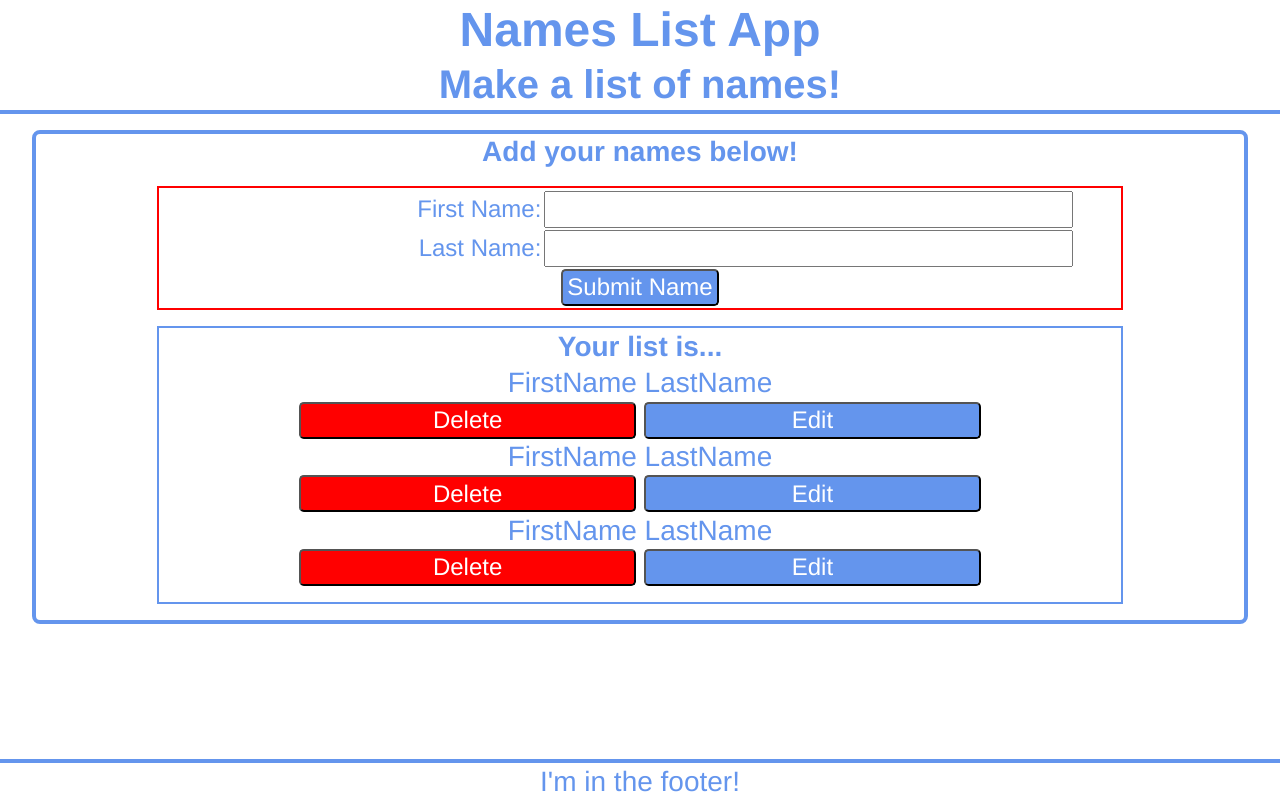
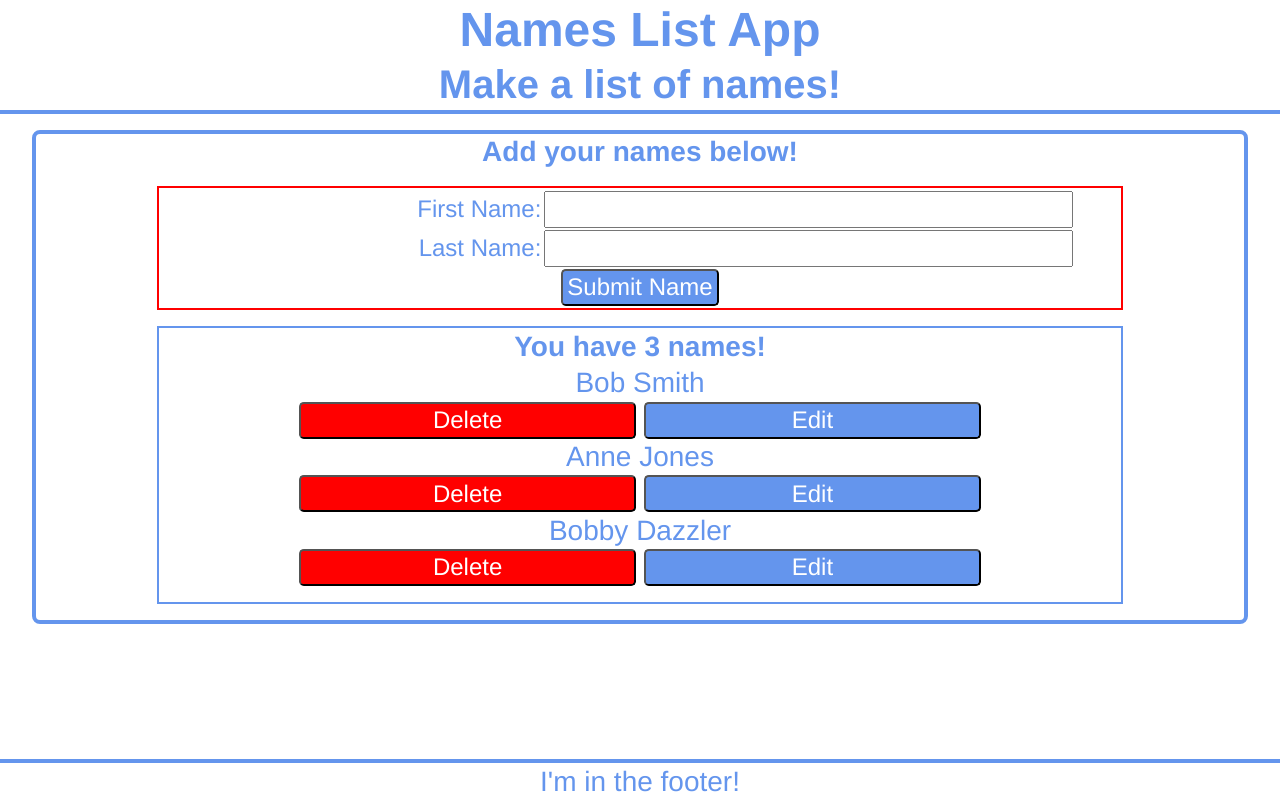
Before and after one commit to StewartMacLeman/Names-List-MERN-Version, a React (Create React App) app in the folder frontend/: page / in a window 1280 px wide. Built offline with nearby package versions, Linux system fonts and the light colour scheme.

Commit message:
Names looping function added.

```diff
--- a/frontend/src/App.js
+++ b/frontend/src/App.js
@@ -4,10 +4,27 @@ import Main from "./components/Main";
 import Footer from "./components/Footer";
 
 const App = () => {
+  const starterData = [
+    {
+      _id: "name_1",
+      f_name: "Bob",
+      l_name: "Smith"
+    },
+    {
+      _id: "name_2",
+      f_name: "Anne",
+      l_name: "Jones"
+    },
+    {
+      _id: "name_3",
+      f_name: "Bobby",
+      l_name: "Dazzler"
+    },
+  ]
   return (
     <>
       <Header />
-      <Main />
+      <Main starterData={starterData}/>
       <Footer />
     </>
   );
--- a/frontend/src/components/Main.js
+++ b/frontend/src/components/Main.js
@@ -1,16 +1,17 @@
-import React from "react";
+import React, {useState} from "react";
 import NamesCont from "./NamesCont";
 import CreateForm from "./forms/CreateForm";
 import ModalDiv from "./forms/ModalDiv";
 import EditForm from "./forms/EditForm";
 import DeleteForm from "./forms/DeleteForm";
 
-const Main = () => {
+const Main = (props) => {
+    const [names, setNames] = useState(props.starterData)
     return (
         <main className="main">
             <h3>Add your names below!</h3>
             <CreateForm />
-            <NamesCont />
+            <NamesCont names={names}/>
             <ModalDiv />
             <EditForm />
             <DeleteForm />
--- a/frontend/src/components/NameItem.js
+++ b/frontend/src/components/NameItem.js
@@ -1,14 +1,11 @@
 import React from "react";
 
-const NameItem = () => {
+const NameItem = (props) => {
   return (
     <>
-      <p>
-        <span className="firstName">FirstName</span>
-        <span className="lastName"> LastName</span>
-      </p>
+      <p>{props.firstName} {props.lastName}</p>
       <div className="buttonsCont">
-        <div className="hiddenDiv" data-id_value="<%= name._id %>"></div>
+        <div className="hiddenDiv" data-id_value={`${props.id}`}></div>
         <button className="deleteName delCol">Delete</button>
         <button className="editName">Edit</button>
       </div>
--- a/frontend/src/components/NamesCont.js
+++ b/frontend/src/components/NamesCont.js
@@ -1,15 +1,41 @@
-import React from 'react';
-import NameItem from './NameItem';
+import React from "react";
+import NameItem from "./NameItem";
 
-const NamesCont = () => {
-    return (
-        <section className="namesCont">
-            <h3>Your list is...</h3>
-            <NameItem />
-            <NameItem />
-            <NameItem />
-        </section>
-    )
-}
+// const NoNames = () => {
+//     return (
+//         <h3>You have no names!</h3>
+//     )
+// }
+// const OneName = () => {
+//     return (
+//         <h3>You have one name!</h3>
+//     )
+// }
+// const ManyNames = (props) => {
+//     return (
+//         <h3>You have {props.names.length} names!</h3>
+//     )
+// }
+
+const NamesCont = (props) => {
+
+  return (
+    <section className="namesCont">
+      {(props.names.length === 0) && <h3>You have no names!</h3>}
+      {(props.names.length === 1) && <h3>You have one name!</h3>}
+      {(props.names.length > 1) && <h3>You have {props.names.length} names!</h3> }
+      {props.names.map((item) => {
+        return (
+          <NameItem
+            key={item._id}
+            id={item._id}
+            firstName={item.f_name}
+            lastName={item.l_name}
+          />
+        );
+      })}
+    </section>
+  );
+};
 
 export default NamesCont;
```
